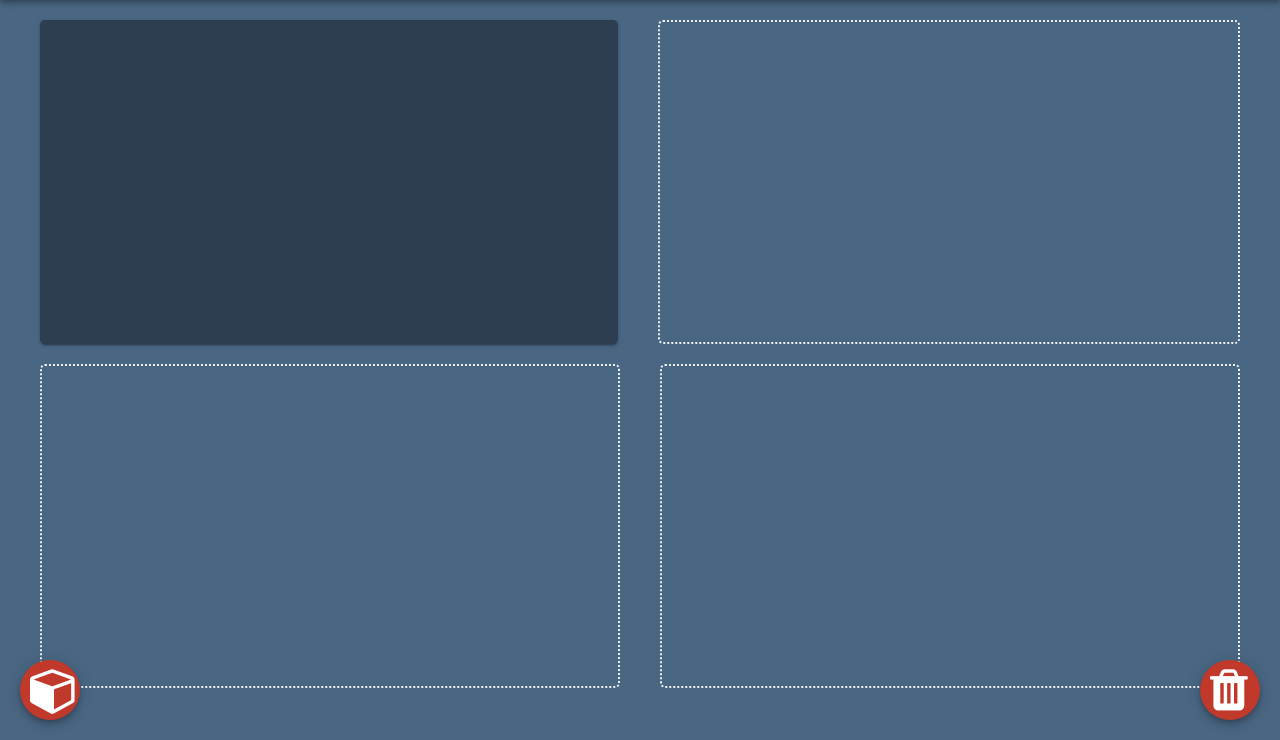
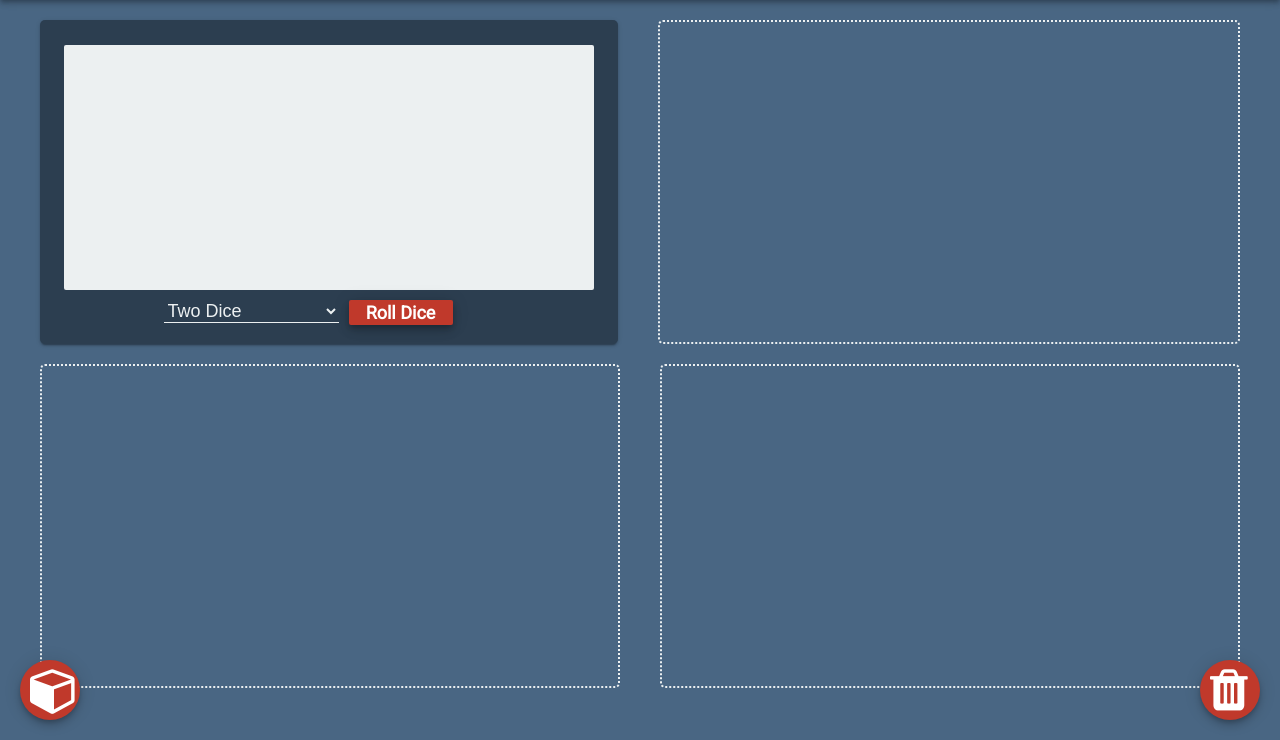
Before and after one commit to nit3owl/dashboard, a plain HTML site: page index.html in a window 1280 px wide. Both pictures are taken after a click on the icon 54 px from the left and 750 px from the top of the page. Shown: the part 60-800 px from the top of the page. Drawn offline with Linux system fonts and the light colour scheme.

Commit message:
Add initial Dice implementation

```diff
--- a/index.html
+++ b/index.html
@@ -34,6 +34,7 @@
     	<div id="trash" class="icon box-shadow-6dp">
     		<i id="trashcan" class="fa fa-trash fa-3x"></i>
     	</div>
+        <script src="script/dice.js"></script>
         <script src="script/script.js"></script>
     </body>
 </html>
--- /dev/null
+++ b/script/dice.js
@@ -0,0 +1,62 @@
+"use strict";
+
+class Position {
+    constructor(multX, multY) {
+        this.multX = multX;
+        this.multY = multY;
+    }
+}
+
+const one = new Position(0, 0);
+const three = new Position(2, 0);
+const four = new Position(0, 1);
+const five = new Position(1, 1);
+const six = new Position(2, 1);
+const seven = new Position(0, 2);
+const nine = new Position(2, 2);
+
+const positions = [
+    [five],
+    [three, seven],
+    [three, five, seven],
+    [one, three, seven, nine],
+    [one, three, five, seven, nine],
+    [one, three, four, six, seven, nine]
+];
+
+function drawDie(canvas, x, y, size) {
+    if (canvas.getContext) {
+        let context = canvas.getContext('2d');
+        let dots = randomInt(1, 7);
+        drawSide(context, x, y, size, dots);
+    } else {
+        //do fallback render
+    }
+}
+
+function drawSide(context, x, y, size, dots) {
+    //create outline
+    context.fillStyle = 'rgb(192,57,43)';
+    context.fillRect(x, y, size, size);
+
+    context.clearRect(x + 2, y + 2, size - 4, size - 4);
+
+    //render dots
+    let quadSize = size / 3;
+
+    for (let i = 0; i < positions[dots - 1].length; i++) {
+        let position = positions[dots - 1][i];
+        drawDot(context, (x + (quadSize * position.multX)), (y + (quadSize * position.multY)), quadSize);
+    }
+}
+
+function drawDot(context, quadX, quadY, size) {
+    let half = size / 2;
+    context.beginPath();
+    context.arc((quadX + half), (quadY + half), 7, 0, Math.PI * 2);
+    context.fill();
+}
+
+function randomInt(min, max) {
+    return Math.floor(Math.random() * (max - min) + min)
+}
--- a/script/script.js
+++ b/script/script.js
@@ -49,7 +49,7 @@ window.onload = function () {
 
     document.getElementById('note').addEventListener('click', addNote, false);
     document.getElementById('weather').addEventListener('click', addWeather, false);
-    document.getElementById('dice').addEventListener('click', addDice , false);
+    document.getElementById('dice').addEventListener('click', addDice, false);
 
 }
 
@@ -245,7 +245,7 @@ var restoreObject = function (object) {
             restoredObj = new Weather();
             break;
 
-        case 'dice' :
+        case 'dice':
             restoredObj = new Dice();
             break;
     }
@@ -349,7 +349,7 @@ Weather.prototype.apiKey = 'b25900a396db73aaf71e7f373b4ca5d6';
 Weather.prototype.render = function () {
     var div = DraggableDiv.prototype.render.call(this);
     var background = document.createElement('div');
-    background.className = 'weather-background';
+    background.className = 'light-background';
     if ((this.city !== undefined) && (this.current.cod === 200)) {
         var weatherMain = document.createElement('div');
         weatherMain.className = 'weather-main';
@@ -497,6 +497,54 @@ var Dice = function (position) {
 }
 Dice.prototype = Object.create(DraggableDiv.prototype);
 Dice.prototype.constructor = DraggableDiv;
+Dice.prototype.render = function () {
+    var div = DraggableDiv.prototype.render.call(this);
+    var background = document.createElement('div');
+    background.className = 'light-background';
+    var canvas = document.createElement('canvas');
+    canvas.className = 'canvas';
+    canvas.id = 'canvas-' + elementCounts.dice;
+    background.appendChild(canvas);
+
+    var inputBlock = document.createElement('div');
+    inputBlock.className = 'inputBlock';
+
+    var select = document.createElement('select');
+    select.className = 'item';
+    var option = document.createElement('option');
+    option.value = 2;
+    option.text = 'Two Dice';
+    select.appendChild(option);
+
+    option = document.createElement('option');
+    option.value = 1;
+    option.text = '1 Die';
+    select.appendChild(option);
+
+    var button = document.createElement('div');
+    button.className = 'item button-medium box-shadow-6dp';
+    button.textContent = 'Roll Dice';
+    button.addEventListener('click', this.roll, false);
+
+    inputBlock.appendChild(select);
+    inputBlock.appendChild(button);
+
+    div.appendChild(background);
+    div.appendChild(inputBlock);
+
+    return div;
+}
+
+Dice.prototype.roll = function (e) {
+    var parent = getParentDraggableDiv(this);
+    var canvas = parent.getElementsByTagName('div')[0].getElementsByTagName('canvas')[0];
+    //fix this
+    if (canvas.getContext)
+        canvas.getContext('2d').clearRect(0, 0, canvas.width, canvas.height);
+    drawDie(canvas, 30, 10, 120);
+    if (parent.getElementsByTagName('select')[0].value > 1)
+        drawDie(canvas, 160, 10, 120);
+}
 
 var DraggableDock = function (position) {
     this.classes = ['draggable-div-dock'];
--- a/style/css/style.css
+++ b/style/css/style.css
@@ -143,6 +143,15 @@ select{
 .button:active{
 	box-shadow: 0 12px 18px 2px rgba(0, 0, 0, .14), 0 5px 23px 4px rgba(0, 0, 0, .12), 0 8px 10px -5px rgba(0, 0, 0, .2)
 }
+.button-medium{
+	background: #C0392B;
+    color: #FFFFFF;
+    border-radius: 2px;
+    padding: 2px;
+    text-align: center;
+    width: 100px;
+    font-weight: bold;
+}
 .error{
 	font-size: 30px;
 	display: flex;
@@ -201,7 +210,7 @@ select{
 	font-size: 16px;
 	font-weight: bold;
 }
-.weather-background{
+.light-background{
 	width: 95%;
     height: 245px;
     margin-left: auto;
@@ -239,6 +248,16 @@ select{
     clear: both;
     margin-top: 135px;
 }
+
+.canvas{
+    width: 95%;
+    height: 95%;
+    margin-left: auto;
+    margin-right: auto;
+    margin-top: 15px;
+    margin-bottom: 5px;
+}
+
 /*http://www.himpfen.com/shadow-effect-bootstrap-components */
 .box-shadow-2dp {
     box-shadow: 0 2px 2px 0 rgba(0, 0, 0, .14), 0 3px 1px -2px rgba(0, 0, 0, .2), 0 1px 5px 0 rgba(0, 0, 0, .12);
```
